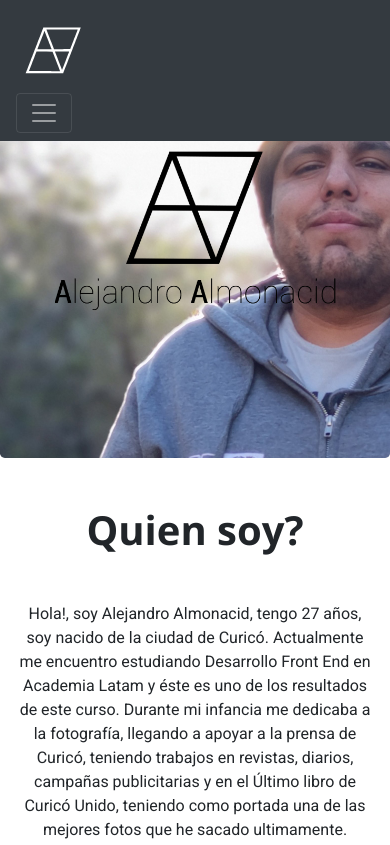
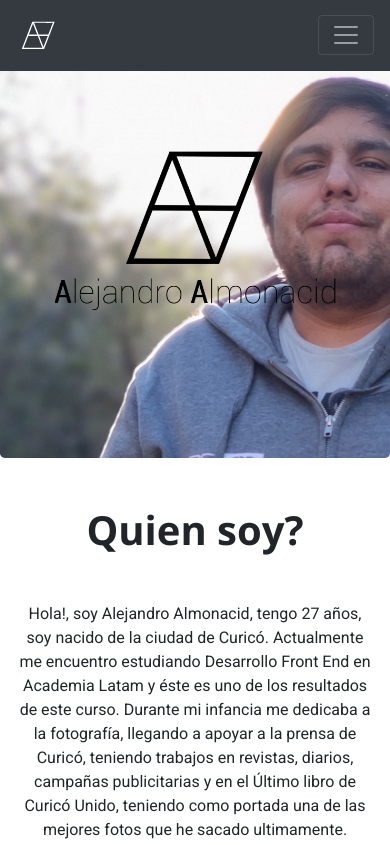
Before and after one commit to alealmonacid/Mi-Portafolio, a plain HTML site: page index.html in a window 390 px wide. Shown: the top 845 px of the page. Drawn offline with nearby package versions, Linux system fonts and the light colour scheme; a script that the page names is missing.

Commit message:
Se repara menu hamburguesa

```diff
--- a/assets/css/style.css
+++ b/assets/css/style.css
@@ -29,6 +29,12 @@ p  { font-family: "Roboto"; font-size: 1em ; font-style: normal; font-weight: 30
     .parallax_header img {
       width: 100%;
        }
+}
+@media (max-width:568px){
+  .navbar-brand{
+    width: 50%;
+  }
+
 }
 
 /*Parallax trabajo*/
```
Also changed, not shown: icons8-adobe-photoshop-96.png (deleted).
